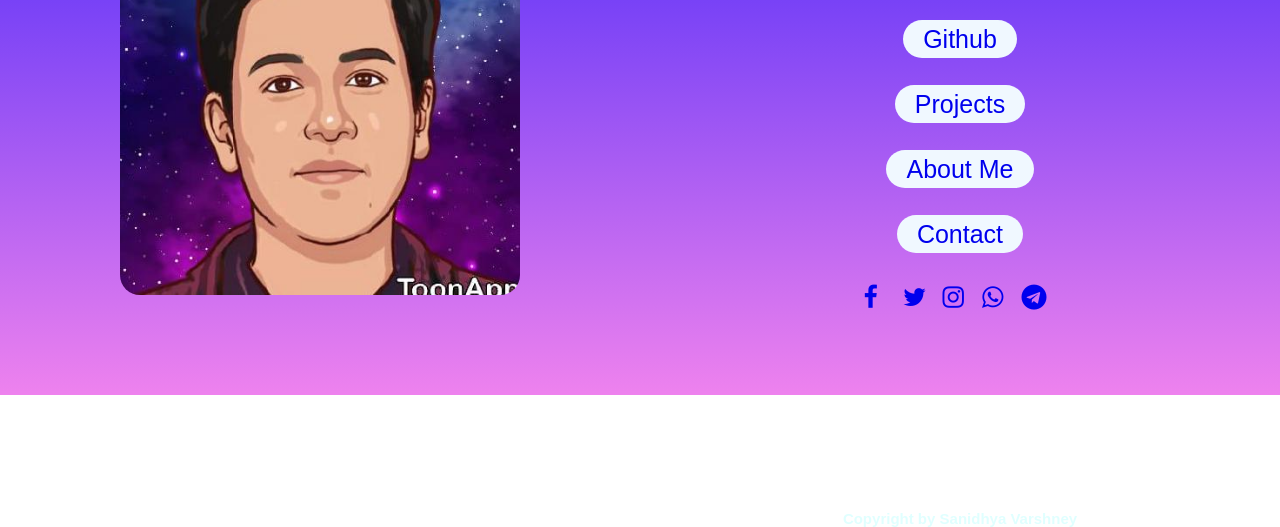
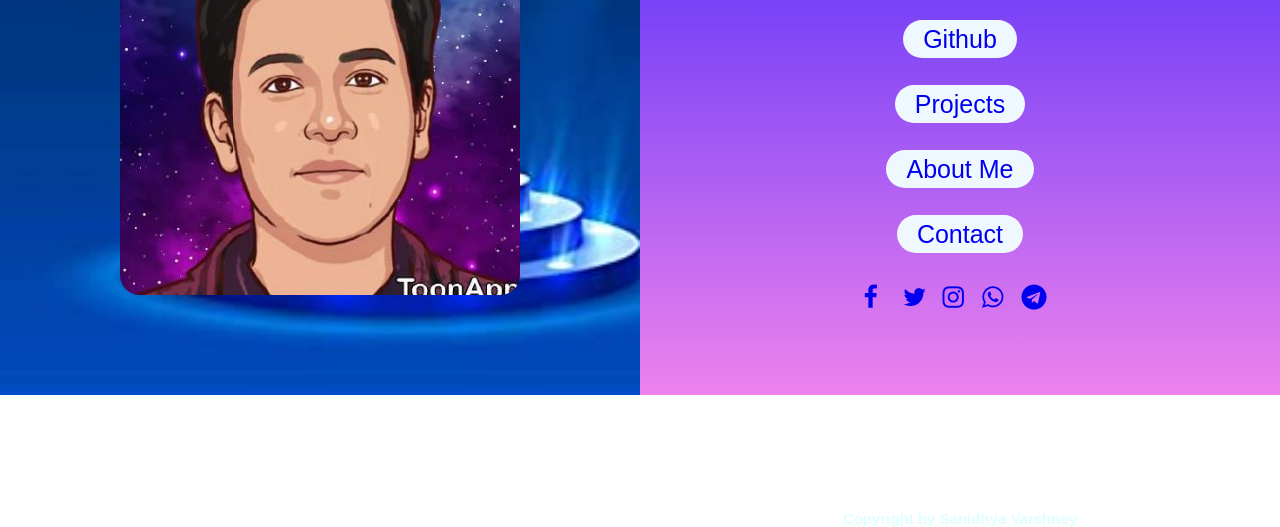
Before and after one commit to sanidhya12345/cv, a plain HTML site: page index.html in a window 1280 px wide. Shown: the part 405-932 px from the top of the page. Drawn offline with Linux system fonts and the light colour scheme; the site is published under a folder, as on GitHub Pages, so addresses that start at the root find nothing.

Commit message:
Update style.css

```diff
--- a/style.css
+++ b/style.css
@@ -14,7 +14,7 @@
 .image-container {
   width: 50%;
   height: 100vh;
-  background-image: url("/31qu4ixHZ3L._SY355_.jpg");
+  background-image: url("31qu4ixHZ3L._SY355_.jpg");
   background-repeat: no-repeat;
   background-size: cover;
   float: left;
```
